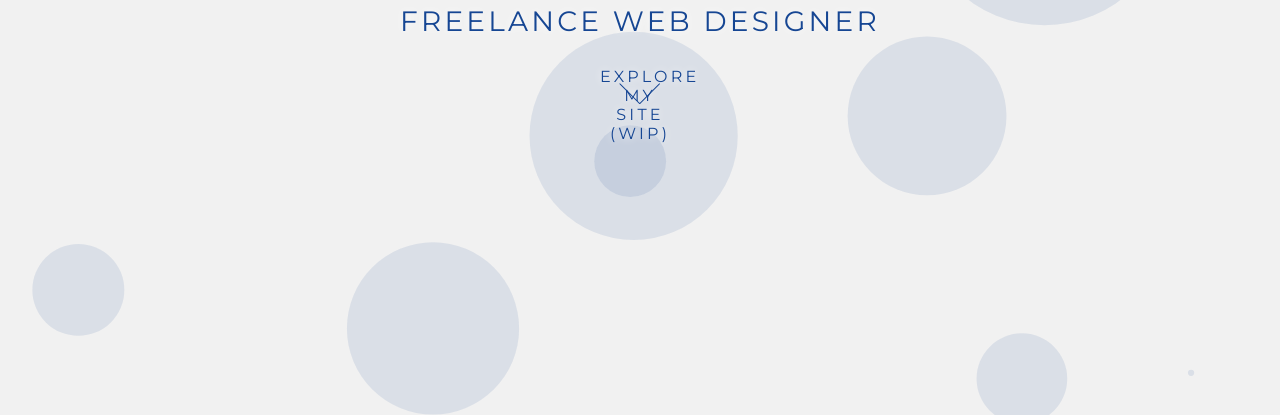
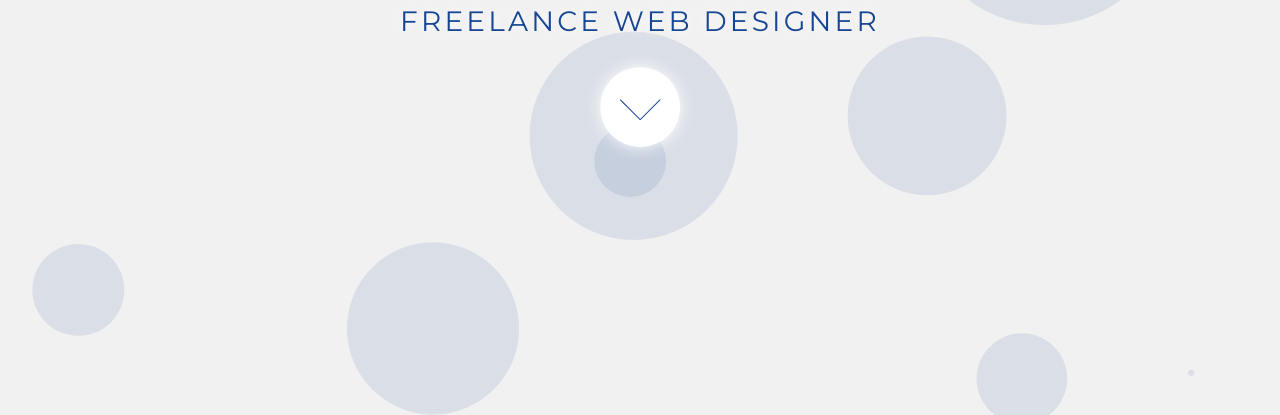
Before and after one commit to grobiwebdesign/particles, a website: page index.html in a window 1280 px wide. Shown: the part 382-797 px from the top of the page. Drawn offline with nearby package versions, Linux system fonts and the light colour scheme.

Commit message:
cta button
looks more like a button, more inviting to click on

```diff
--- a/index.html
+++ b/index.html
@@ -24,14 +24,11 @@
     	</nav-->
     		<div class="title">
     			<h1>Graeme Robinson</h1>
-			 	<h3>Freelance Web Designer</h3>
-			 	<div class="scrolldown">
-			 		<a class="arrow_down" href="#footer">
-			 			<img src="imgs/chev_down.svg">
-			 		</a>
-			 		Explore my site (WIP)
-			 	</div>
-			</div>
+			 		<h3>Freelance Web Designer</h3>
+						<a class="call_to_action" href="#footer">
+						 	<img class="arrow" src="imgs/chev_down.svg">
+						</a>
+			 </div>
 
 		<div id="particles-js"></div>
 	</div>
--- a/sass/base/_base.scss
+++ b/sass/base/_base.scss
@@ -5,22 +5,42 @@ html, body {
 	padding: 0;
 }
 
-.scrolldown {
+/* Call to Action on landing page */
+
+.call_to_action {
+	display: block;
 	position: relative;
-	border-radius: 50px;
 	width: 80px;
 	height: 80px;
 	left: 50%;
-	//border: 2px solid black;
+	border-radius: 50px;
+	background: white;
+	transform: translateX(-50%);
+-webkit-box-shadow: 0px 0px 16px 0px rgba(255,255,255,1);
+-moz-box-shadow: 0px 0px 16px 0px rgba(255,255,255,1);
+box-shadow: 0px 0px 16px 0px rgba(255,255,255,1);
+}
+
+.arrow{
+	position: absolute;
+	left: 50%;
+	top: 40%;
 	transform: translateX(-50%);
 }
 
-.arrow_down{
-	position: absolute;
-	left: 50%;
-	top: 20%;
-	transform: translateX(-50%);
-	width: 50px;
-	border-radius: 50px;
+@keyframes bounce {
+  0%  {
+  top: 40%;
+  transform: translate(-50%, 20%);
+  }
 
+  100% {
+  top: 60%;
+  transform: translate(-50%, 60%);
+  }
 }
+
+.call_to_action{
+	cursor: pointer;
+	//animation: bounce 1s ease infinite;
+}
```
Also changed, not shown: css/style.css, 2 other files.
